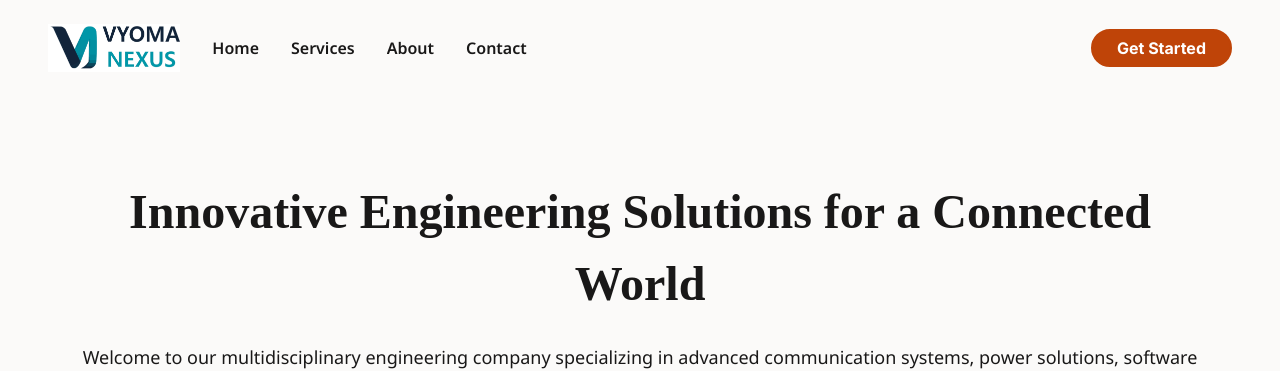
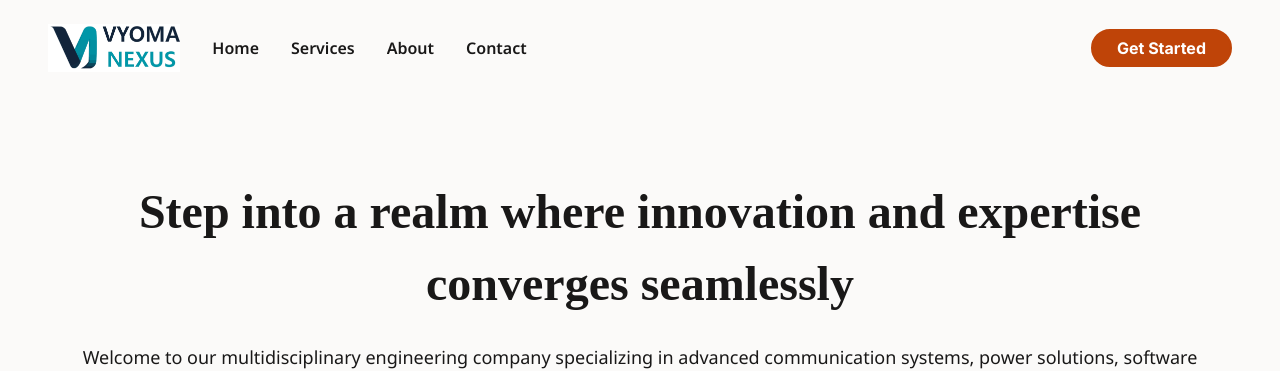
Before and after one commit to arm666/vyomanexus, a React (Vite) app: page / in a window 1280 px wide. Shown: the top 371 px of the page. Built offline with nearby package versions, Linux system fonts and the light colour scheme; a web font is replaced by a local one.

Commit message:
Synchronized Home page heading text

```diff
--- a/src/views/Home.tsx
+++ b/src/views/Home.tsx
@@ -110,7 +110,8 @@ const Home = () => {
         heading1={
           <Fragment>
             <span className="home-text116">
-              Innovative Engineering Solutions for a Connected World
+              Step into a realm where innovation and expertise converges
+              seamlessly
             </span>
           </Fragment>
         }
```
